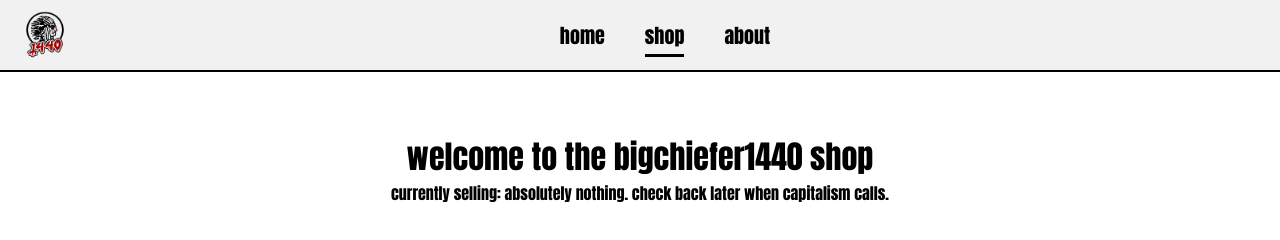
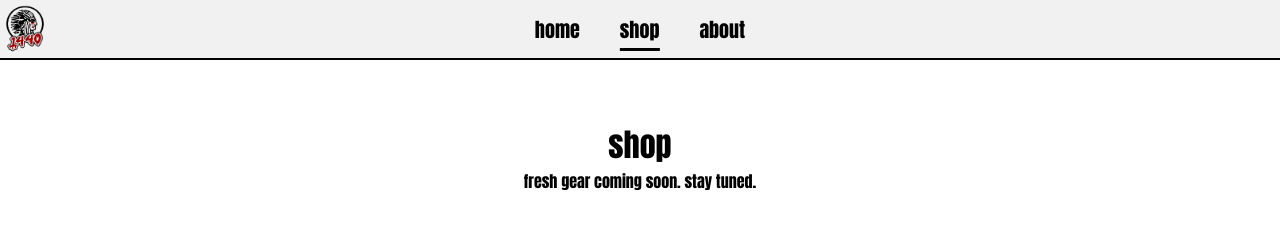
Before and after one commit to 5nba/bc1440, a plain HTML site: page shop.html in a window 1280 px wide. Drawn offline with Linux system fonts and the light colour scheme.

Commit message:
Update shop.html

```diff
--- a/shop.html
+++ b/shop.html
@@ -1,9 +1,10 @@
 <!DOCTYPE html>
 <html lang="en">
 <head>
-  <meta charset="UTF-8">
-  <title>bigchiefer1440 - Shop</title>
+  <meta charset="UTF-8" />
+  <title>bigchiefer1440 - shop</title>
   <style>
+    /* same styles as index.html */
     * {
       margin: 0;
       padding: 0;
@@ -18,23 +19,35 @@
     }
 
     .top-bar {
+      position: relative;
+      width: 100vw;
+      height: 60px;
+      border-bottom: 2px solid black;
+      background: #f1f1f1;
       display: flex;
-      justify-content: space-between;
       align-items: center;
-      background: #f1f1f1;
-      padding: 10px 20px;
-      border-bottom: 2px solid black;
+      padding: 0;
+      overflow: visible;
     }
 
     .logo {
       height: 50px;
+      margin: 0;
+      padding: 0;
+      display: block;
+      user-select: none;
+      -webkit-user-drag: none;
+      cursor: default;
+      z-index: 2;
     }
 
     .nav-links {
+      position: absolute;
+      left: 50%;
+      transform: translateX(-50%);
       display: flex;
       gap: 40px;
-      justify-content: center;
-      flex: 1;
+      z-index: 1;
     }
 
     .nav-links a {
@@ -61,17 +74,17 @@
 </head>
 <body>
   <div class="top-bar">
-    <img src="logo.png" alt="logo" class="logo">
+    <img src="logo.png" alt="logo" class="logo" />
     <div class="nav-links">
       <a href="index.html">home</a>
       <a href="shop.html" class="active">shop</a>
-      <a href="about.html" class="">about</a>
+      <a href="about.html">about</a>
     </div>
   </div>
 
   <main>
-    <h1>welcome to the bigchiefer1440 shop</h1>
-    <p>currently selling: absolutely nothing. check back later when capitalism calls.</p>
+    <h1>shop</h1>
+    <p>fresh gear coming soon. stay tuned.</p>
   </main>
 </body>
 </html>
```
